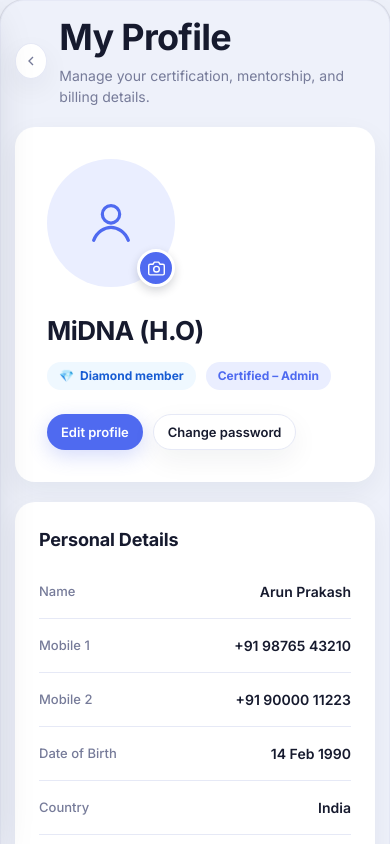
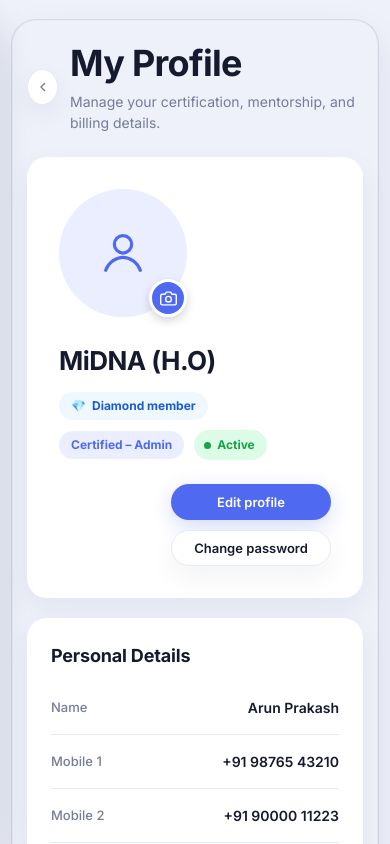
Before and after one commit to MirudhubasiniRC/Midna_Global, a React (Vite) app: page / in a window 390 px wide. Both pictures are taken after a click on the button "My Profile". Shown: the top 844 px of the page. Built offline with nearby package versions, Linux system fonts and the light colour scheme.

Commit message:
Fixed top gap

```diff
--- a/src/App.css
+++ b/src/App.css
@@ -48,6 +48,7 @@
 }
 
 .sidebar-nav-item {
+  background: transparent;
   overflow: visible;
   transition: background 0.15s ease, color 0.15s ease;
 }
@@ -209,6 +210,34 @@
   }
 }
 
+/* "Live" status dot — a solid dot with an expanding, fading ring, like a YouTube live-analytics indicator */
+.status-dot-ping::after {
+  content: '';
+  position: absolute;
+  inset: 0;
+  border-radius: 50%;
+  background-color: currentColor;
+  animation: status-dot-ping 1.6s cubic-bezier(0, 0, 0.2, 1) infinite;
+}
+
+@keyframes status-dot-ping {
+  0% {
+    transform: scale(1);
+    opacity: 0.7;
+  }
+  75%,
+  100% {
+    transform: scale(2.6);
+    opacity: 0;
+  }
+}
+
+@media (prefers-reduced-motion: reduce) {
+  .status-dot-ping::after {
+    animation: none;
+  }
+}
+
 .notice-ack-btn {
   transition: background 0.15s ease, border-color 0.15s ease, color 0.15s ease, transform 0.1s ease;
 }
@@ -278,11 +307,25 @@
   gap: 20px;
 }
 
+/* Profile page detail cards — explicit column counts so all 4 hold one row on
+   large screens instead of an auto-fit min-width dropping the 4th to its own row */
+.profile-detail-grid {
+  display: grid;
+  grid-template-columns: repeat(4, minmax(0, 1fr));
+  gap: 20px;
+}
+
 .home-lower {
   display: grid;
   grid-template-columns: minmax(0, 1.35fr) minmax(280px, 0.9fr);
   gap: 20px;
   margin-top: 28px;
+}
+
+@media (max-width: 1500px) {
+  .profile-detail-grid {
+    grid-template-columns: repeat(2, minmax(0, 1fr));
+  }
 }
 
 @media (max-width: 1100px) {
@@ -322,8 +365,10 @@
     display: none !important;
   }
 
+  /* Outer gap above the panel's own border — pushes the whole white card down
+     from the viewport edge, not just the text inside it */
   .app-main {
-    padding: 0;
+    padding: 20px 12px 12px;
     overflow: visible;
     max-height: none;
   }
@@ -332,8 +377,22 @@
     grid-template-columns: 1fr;
   }
 
+  .profile-detail-grid {
+    grid-template-columns: 1fr;
+  }
+
+  /* Hero card wraps to its own line on narrow screens — stack the two
+     buttons vertically on the right instead of a cramped side-by-side row */
+  .profile-hero-actions {
+    flex-direction: column;
+    align-items: stretch;
+    margin-left: auto;
+    width: auto;
+    min-width: 160px;
+  }
+
   .app-content {
-    padding: 14px;
+    padding: 20px 14px 14px;
   }
 
   .mobile-menu-btn {
--- a/src/components/Profile/ProfilePage.tsx
+++ b/src/components/Profile/ProfilePage.tsx
@@ -23,14 +23,30 @@ const subscriptionTiers: Record<SubscriptionTier, { emoji: string; color: string
 const currentTier: SubscriptionTier = 'Diamond';
 const tier = subscriptionTiers[currentTier];
 
+/** Status — a distinct color per state so it reads at a glance, not just a label */
+type MemberStatus = 'Active' | 'On Hold' | 'Inactive';
+
+const statusTones: Record<MemberStatus, { color: string; bg: string }> = {
+  Active: { color: theme.success, bg: theme['success-bg'] },
+  'On Hold': { color: theme.warning, bg: theme['warning-bg'] },
+  Inactive: { color: theme.error, bg: theme['error-bg'] },
+};
+
+/** No backend yet — swap when member status is wired up */
+const currentStatus: MemberStatus = 'Active';
+const statusTone = statusTones[currentStatus];
+
 type PillProps = {
   label: string;
   color: string;
   bg: string;
   emoji?: string;
+  dot?: boolean;
+  /** Animated "live" ping ring on the dot, like a YouTube live-analytics indicator */
+  pulse?: boolean;
 };
 
-function Pill({ label, color, bg, emoji }: PillProps) {
+function Pill({ label, color, bg, emoji, dot, pulse }: PillProps) {
   return (
     <span
       style={{
@@ -42,10 +58,25 @@ function Pill({ label, color, bg, emoji }: PillProps) {
         color,
         background: bg,
         borderRadius: radius.pill,
-        padding: '5px 12px',
+        padding: dot ? '6px 12px 6px 10px' : '5px 12px',
         whiteSpace: 'nowrap',
       }}
     >
+      {dot && (
+        <span
+          aria-hidden="true"
+          className={pulse ? 'status-dot-ping' : undefined}
+          style={{
+            position: 'relative',
+            width: 7,
+            height: 7,
+            borderRadius: '50%',
+            background: color,
+            color,
+            flexShrink: 0,
+          }}
+        />
+      )}
       {emoji && <span aria-hidden="true">{emoji}</span>}
       {label}
     </span>
@@ -136,7 +167,7 @@ export function ProfilePage({ onBack }: ProfilePageProps) {
 
   return (
     <section>
-      <div style={{ display: 'flex', alignItems: 'center', gap: spacing[3], marginBottom: spacing[5] }}>
+      <div style={{ display: 'flex', alignItems: 'center', gap: spacing[3], marginBottom: spacing[6] }}>
         <button type="button" className="btn-icon" aria-label="Back to dashboard" onClick={onBack}>
           <svg width="16" height="16" viewBox="0 0 24 24" fill="none" stroke="currentColor" strokeWidth="2">
             <path d="m15 6-6 6 6 6" />
@@ -244,10 +275,11 @@ export function ProfilePage({ onBack }: ProfilePageProps) {
             <div style={{ display: 'flex', alignItems: 'center', gap: 10, flexWrap: 'wrap', marginTop: 12 }}>
               <Pill label={`${currentTier} member`} color={tier.color} bg={tier.bg} emoji={tier.emoji} />
               <Pill label="Certified – Admin" color={theme.primary} bg={theme['primary-soft']} />
+              <Pill label={currentStatus} color={statusTone.color} bg={statusTone.bg} dot pulse />
             </div>
           </div>
 
-          <div style={{ display: 'flex', gap: 10 }}>
+          <div className="profile-hero-actions" style={{ display: 'flex', gap: 10 }}>
             <button
               type="button"
               className="btn-pill-primary"
@@ -268,10 +300,8 @@ export function ProfilePage({ onBack }: ProfilePageProps) {
       </div>
 
       <div
+        className="profile-detail-grid"
         style={{
-          display: 'grid',
-          gridTemplateColumns: 'repeat(auto-fit, minmax(340px, 1fr))',
-          gap: spacing[5],
           marginBottom: spacing[5],
           alignItems: 'stretch',
         }}
@@ -316,7 +346,6 @@ export function ProfilePage({ onBack }: ProfilePageProps) {
           <DetailField label="MIS Training" value={<Pill label="Completed" color={theme.success} bg={theme['success-bg']} />} />
           <DetailField label="Mentored By" value="Rathinaswamy A · 9597770205" />
           <DetailField label="Admin By" value="Priya Shah" />
-          <DetailField label="Status" value={<Pill label="Active" color={theme.success} bg={theme['success-bg']} />} />
           <DetailField label="Remarks" value={<span style={{ fontWeight: 400, color: theme['text-muted'], fontStyle: 'italic' }}>No remarks</span>} />
         </DetailSection>
       </div>
--- a/src/styles/theme.ts
+++ b/src/styles/theme.ts
@@ -196,7 +196,7 @@ export const layoutTokens = {
   /** Gap between the sidebar and the content panel, and the content panel's outer right/bottom inset */
   shellGap: '20px',
   /** Outer top inset — a bit more than shellGap so both the sidebar and content panel sit a little lower, clear of the viewport edge */
-  shellGapTop: '32px',
+  shellGapTop: '48px',
   /** Shared rounding for the content panel */
   panelRadius: '24px',
   /** Soft border around each panel */
@@ -206,7 +206,7 @@ export const layoutTokens = {
   /** Collapsed width — icons only */
   sidebarCollapsedWidth: '76px',
   /** Extra breathing room above the page title, so it doesn't sit flush against the viewport edge */
-  contentPaddingTop: spacing[10],
+  contentPaddingTop: spacing[12],
   contentPadding: spacing[6],
   contentPaddingX: spacing[6],
   /** Gap between dashboard cards (KPI row, panel grid) — generous, premium whitespace */
```
